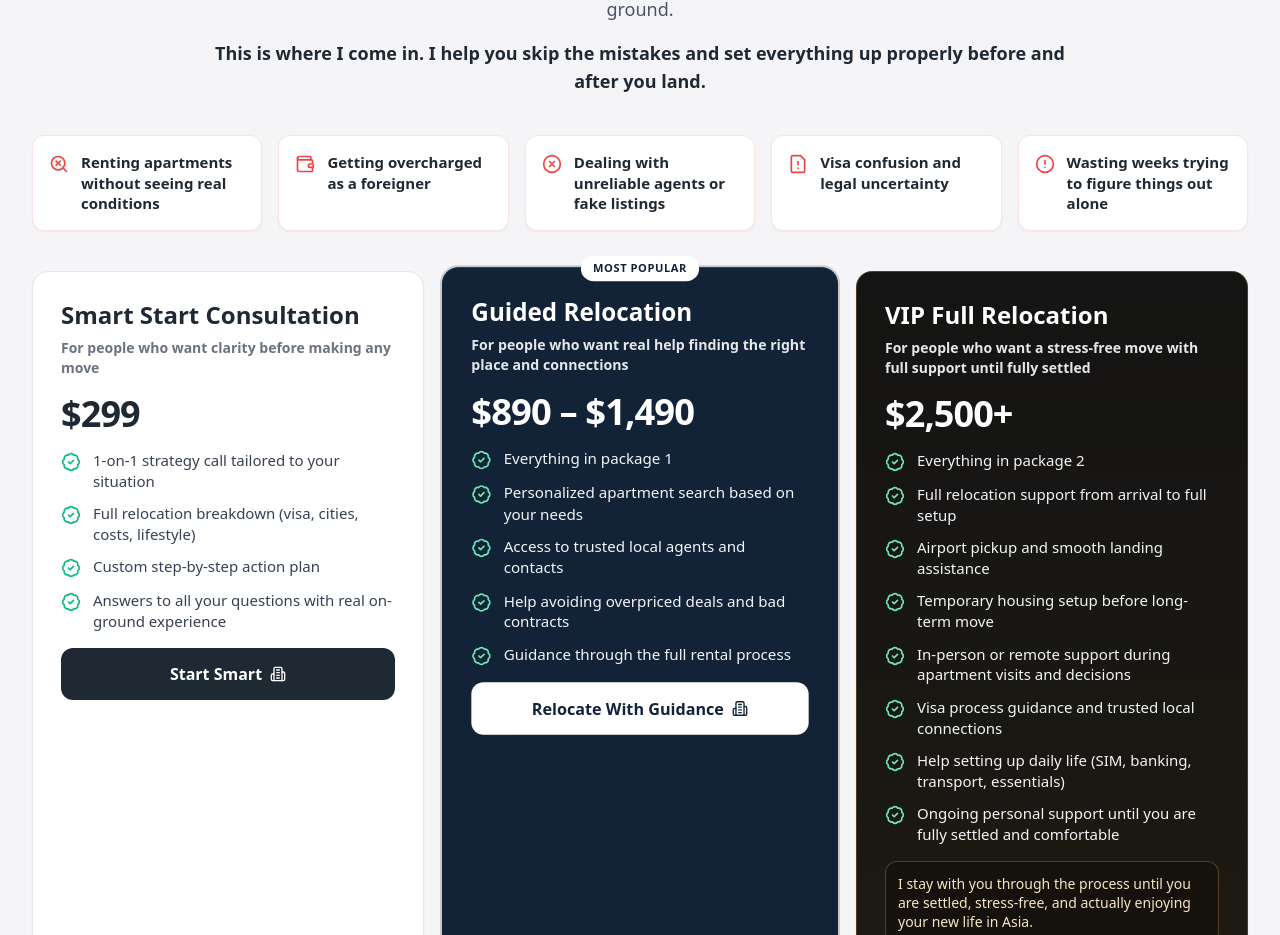
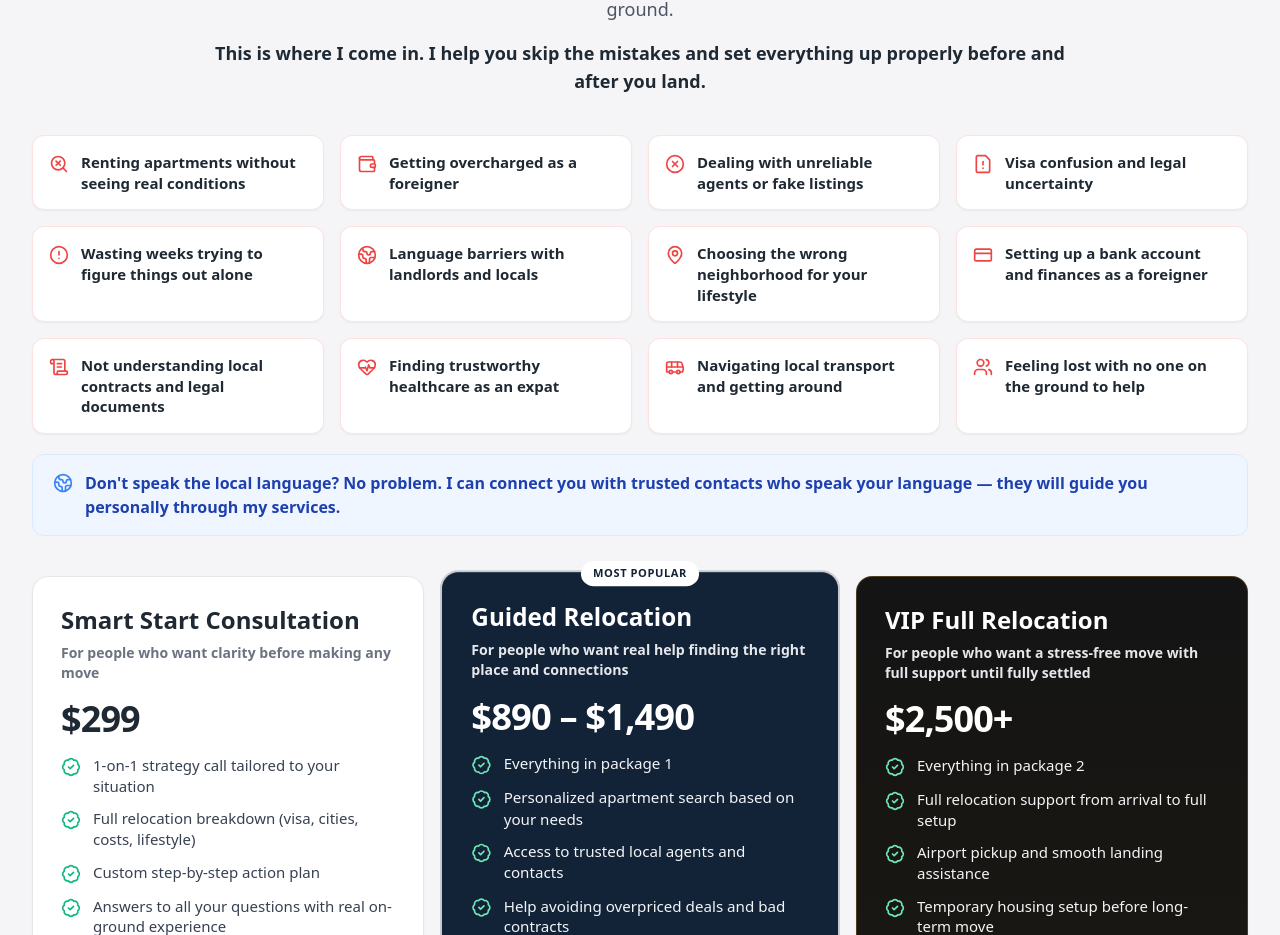
Before and after one commit to PromoAI07/netaneltoursvip, a React (Vite) app: page / in a window 1280 px wide. Shown: the part 3932-4867 px from the top of the page. Built offline with nearby package versions, Linux system fonts and the light colour scheme.

Commit message:
feat: add 12 pain points translated to all 5 languages and language note in Offer section
Agent-Logs-Url: https://github.com/PromoAI07/netaneltoursvip/sessions/453a3543-cfe2-4b4f-a848-a9b6bb8bb631

Co-authored-by: PromoAI07 <198759396+PromoAI07@users.noreply.github.com>

```diff
--- a/src/components/RelocationPackagesSection.tsx
+++ b/src/components/RelocationPackagesSection.tsx
@@ -1,4 +1,4 @@
-import { AlertCircle, BadgeCheck, Building2, FileWarning, SearchX, ShieldCheck, Wallet, XCircle } from 'lucide-react';
+import { AlertCircle, BadgeCheck, Building2, Bus, CreditCard, FileWarning, Globe2, HeartPulse, MapPin, ScrollText, SearchX, ShieldCheck, Users, Wallet, XCircle } from 'lucide-react';
 import { useLanguage } from '../i18n';
 
 const calendlyUrl = 'https://calendly.com/netaneltoursvip/new-meeting';
@@ -12,6 +12,13 @@ export function RelocationPackagesSection() {
     { icon: XCircle, text: t('packages.pain3') },
     { icon: FileWarning, text: t('packages.pain4') },
     { icon: AlertCircle, text: t('packages.pain5') },
+    { icon: Globe2, text: t('packages.pain6') },
+    { icon: MapPin, text: t('packages.pain7') },
+    { icon: CreditCard, text: t('packages.pain8') },
+    { icon: ScrollText, text: t('packages.pain9') },
+    { icon: HeartPulse, text: t('packages.pain10') },
+    { icon: Bus, text: t('packages.pain11') },
+    { icon: Users, text: t('packages.pain12') },
   ];
 
   const packages = [
@@ -66,7 +73,7 @@ export function RelocationPackagesSection() {
           </p>
         </div>
 
-        <div className="mt-10 grid gap-3 sm:gap-4 sm:grid-cols-2 lg:grid-cols-5">
+        <div className="mt-10 grid gap-3 sm:gap-4 sm:grid-cols-2 lg:grid-cols-4">
           {painPoints.map(({ icon: Icon, text }) => (
             <div
               key={text}
@@ -76,6 +83,11 @@ export function RelocationPackagesSection() {
               <p className="text-sm sm:text-[15px] font-semibold text-[#1f2933] leading-snug">{text}</p>
             </div>
           ))}
+        </div>
+
+        <div className="mt-5 rounded-xl border border-blue-100 bg-blue-50 px-5 py-4 flex items-start gap-3">
+          <Globe2 className="h-5 w-5 mt-0.5 text-blue-500 shrink-0" aria-hidden="true" />
+          <p className="text-sm sm:text-base font-semibold text-blue-800 leading-relaxed">{t('packages.languageNote')}</p>
         </div>
 
         <div className="mt-10 grid gap-5 lg:grid-cols-3">
--- a/src/i18n/translations/ar.ts
+++ b/src/i18n/translations/ar.ts
@@ -45,6 +45,14 @@ export const ar: Translations = {
     pain3: 'التعامل مع وكلاء غير موثوقين أو إعلانات مزيفة',
     pain4: 'الارتباك في التأشيرات وعدم اليقين القانوني',
     pain5: 'إضاعة أسابيع في محاولة معرفة الأمور بمفردك',
+    pain6: 'حواجز اللغة عند التواصل مع الملاك والسكان المحليين',
+    pain7: 'اختيار الحي الخاطئ الذي لا يناسب أسلوب حياتك',
+    pain8: 'فتح حساب مصرفي وإدارة الشؤون المالية كأجنبي',
+    pain9: 'عدم فهم العقود المحلية والوثائق القانونية',
+    pain10: 'إيجاد رعاية صحية موثوقة كمغترب',
+    pain11: 'التنقل عبر وسائل المواصلات المحلية والتجول في المدينة',
+    pain12: 'الشعور بالضياع دون أي شخص على أرض الواقع يمكنه المساعدة',
+    languageNote: 'لا تتحدث اللغة المحلية؟ لا مشكلة. يمكنني توصيلك بجهات اتصال موثوقة تتحدث لغتك — سيرشدونك شخصياً خلال خدماتي.',
     pkg1Title: 'استشارة البداية الذكية',
     pkg1Price: '$299',
     pkg1Audience: 'للأشخاص الذين يريدون وضوحاً قبل اتخاذ أي خطوة',
--- a/src/i18n/translations/en.ts
+++ b/src/i18n/translations/en.ts
@@ -43,6 +43,14 @@ export const en = {
     pain3: 'Dealing with unreliable agents or fake listings',
     pain4: 'Visa confusion and legal uncertainty',
     pain5: 'Wasting weeks trying to figure things out alone',
+    pain6: 'Language barriers with landlords and locals',
+    pain7: 'Choosing the wrong neighborhood for your lifestyle',
+    pain8: 'Setting up a bank account and finances as a foreigner',
+    pain9: 'Not understanding local contracts and legal documents',
+    pain10: 'Finding trustworthy healthcare as an expat',
+    pain11: 'Navigating local transport and getting around',
+    pain12: 'Feeling lost with no one on the ground to help',
+    languageNote: "Don't speak the local language? No problem. I can connect you with trusted contacts who speak your language — they will guide you personally through my services.",
     pkg1Title: 'Smart Start Consultation',
     pkg1Price: '$299',
     pkg1Audience: 'For people who want clarity before making any move',
--- a/src/i18n/translations/es.ts
+++ b/src/i18n/translations/es.ts
@@ -45,6 +45,14 @@ export const es: Translations = {
     pain3: 'Tratar con agentes poco confiables o anuncios falsos',
     pain4: 'Confusión de visas e incertidumbre legal',
     pain5: 'Perder semanas intentando descubrir todo solo',
+    pain6: 'Barreras idiomáticas al comunicarte con propietarios y locales',
+    pain7: 'Elegir el barrio equivocado para tu estilo de vida',
+    pain8: 'Abrir una cuenta bancaria y gestionar las finanzas como extranjero',
+    pain9: 'No entender los contratos locales y los documentos legales',
+    pain10: 'Encontrar atención médica de confianza como expatriado',
+    pain11: 'Navegar el transporte local y moverse por la ciudad',
+    pain12: 'Sentirte perdido sin nadie en el terreno que pueda ayudarte',
+    languageNote: '¿No hablas el idioma local? No hay problema. Puedo conectarte con contactos de confianza que hablan tu idioma — te guiarán personalmente a través de mis servicios.',
     pkg1Title: 'Consulta de Inicio Inteligente',
     pkg1Price: '$299',
     pkg1Audience: 'Para personas que quieren claridad antes de dar cualquier paso',
--- a/src/i18n/translations/ru.ts
+++ b/src/i18n/translations/ru.ts
@@ -45,6 +45,14 @@ export const ru: Translations = {
     pain3: 'Ненадёжные агенты или фиктивные объявления',
     pain4: 'Путаница с визами и юридическая неопределённость',
     pain5: 'Потеря недель в попытках разобраться самостоятельно',
+    pain6: 'Языковые барьеры при общении с арендодателями и местными жителями',
+    pain7: 'Выбор неподходящего района для вашего образа жизни',
+    pain8: 'Открытие банковского счёта и управление финансами как иностранцу',
+    pain9: 'Непонимание местных договоров и юридических документов',
+    pain10: 'Поиск надёжной медицинской помощи как экспату',
+    pain11: 'Ориентирование в местном транспорте и передвижение по городу',
+    pain12: 'Ощущение потерянности без кого-либо на месте, кто может помочь',
+    languageNote: 'Не говорите на местном языке? Без проблем. Я могу связать вас с проверенными контактами, которые говорят на вашем языке — они лично проведут вас через мои услуги.',
     pkg1Title: 'Консультация «Умный Старт»',
     pkg1Price: '$299',
     pkg1Audience: 'Для тех, кто хочет ясности перед любым шагом',
--- a/src/i18n/translations/vi.ts
+++ b/src/i18n/translations/vi.ts
@@ -45,6 +45,14 @@ export const vi: Translations = {
     pain3: 'Gặp phải môi giới không đáng tin hoặc danh sách giả mạo',
     pain4: 'Nhầm lẫn về visa và sự không chắc chắn pháp lý',
     pain5: 'Lãng phí nhiều tuần cố gắng tự tìm hiểu mọi thứ',
+    pain6: 'Rào cản ngôn ngữ khi giao tiếp với chủ nhà và người dân địa phương',
+    pain7: 'Chọn sai khu vực không phù hợp với lối sống của bạn',
+    pain8: 'Mở tài khoản ngân hàng và quản lý tài chính với tư cách người nước ngoài',
+    pain9: 'Không hiểu các hợp đồng địa phương và tài liệu pháp lý',
+    pain10: 'Tìm dịch vụ chăm sóc sức khỏe đáng tin cậy với tư cách người sống xa xứ',
+    pain11: 'Điều hướng phương tiện giao thông địa phương và di chuyển',
+    pain12: 'Cảm thấy lạc lõng khi không có ai tại chỗ để giúp đỡ',
+    languageNote: 'Không nói được ngôn ngữ địa phương? Không vấn đề. Tôi có thể kết nối bạn với những liên hệ đáng tin cậy nói tiếng của bạn — họ sẽ hướng dẫn bạn cá nhân qua các dịch vụ của tôi.',
     pkg1Title: 'Tư Vấn Khởi Đầu Thông Minh',
     pkg1Price: '$299',
     pkg1Audience: 'Dành cho những người muốn sự rõ ràng trước khi thực hiện bất kỳ bước đi nào',
--- a/src/i18n/translations/zh.ts
+++ b/src/i18n/translations/zh.ts
@@ -45,6 +45,14 @@ export const zh: Translations = {
     pain3: '与不可靠的中介或虚假房源打交道',
     pain4: '签证困惑和法律不确定性',
     pain5: '浪费数周时间试图自己弄清楚一切',
+    pain6: '与房东和当地人沟通时遇到语言障碍',
+    pain7: '选择了不适合您生活方式的错误社区',
+    pain8: '作为外国人开设银行账户和管理财务',
+    pain9: '看不懂本地合同和法律文件',
+    pain10: '作为外籍人士寻找可信赖的医疗服务',
+    pain11: '摸索本地交通和日常出行方式',
+    pain12: '感到迷茫，没有任何当地人在身边提供帮助',
+    languageNote: '不会说当地语言？没问题。我可以为您联系会说您语言的可信赖联系人——他们将通过我的服务全程为您提供个人指导。',
     pkg1Title: '智慧启动咨询',
     pkg1Price: '$299',
     pkg1Audience: '适合想在迈出任何一步之前获得清晰方向的人',
```
